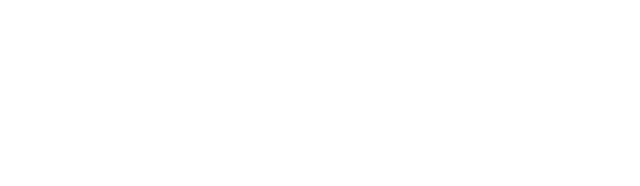
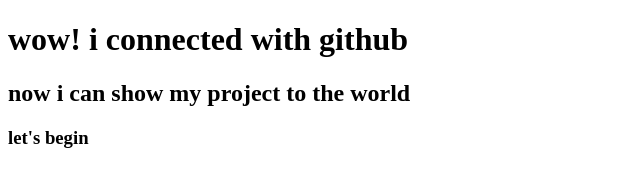
Before and after one commit to Salithossain/salit-, a plain HTML site: page index.html in a window 1280 px wide. Shown: the whole page, without its empty margins (0-640 px from the left). Drawn offline with Linux system fonts and the light colour scheme.

Commit message:
added header

```diff
--- a/index.html
+++ b/index.html
@@ -7,6 +7,9 @@
     <title>my 1st github priject</title>
 </head>
 <body>
+    <h1>wow! i connected with github</h1>
+    <h2>now i can show my project to the world</h2>
+    <h3>let's begin</h3>
 
 </body>
 </html>
```
